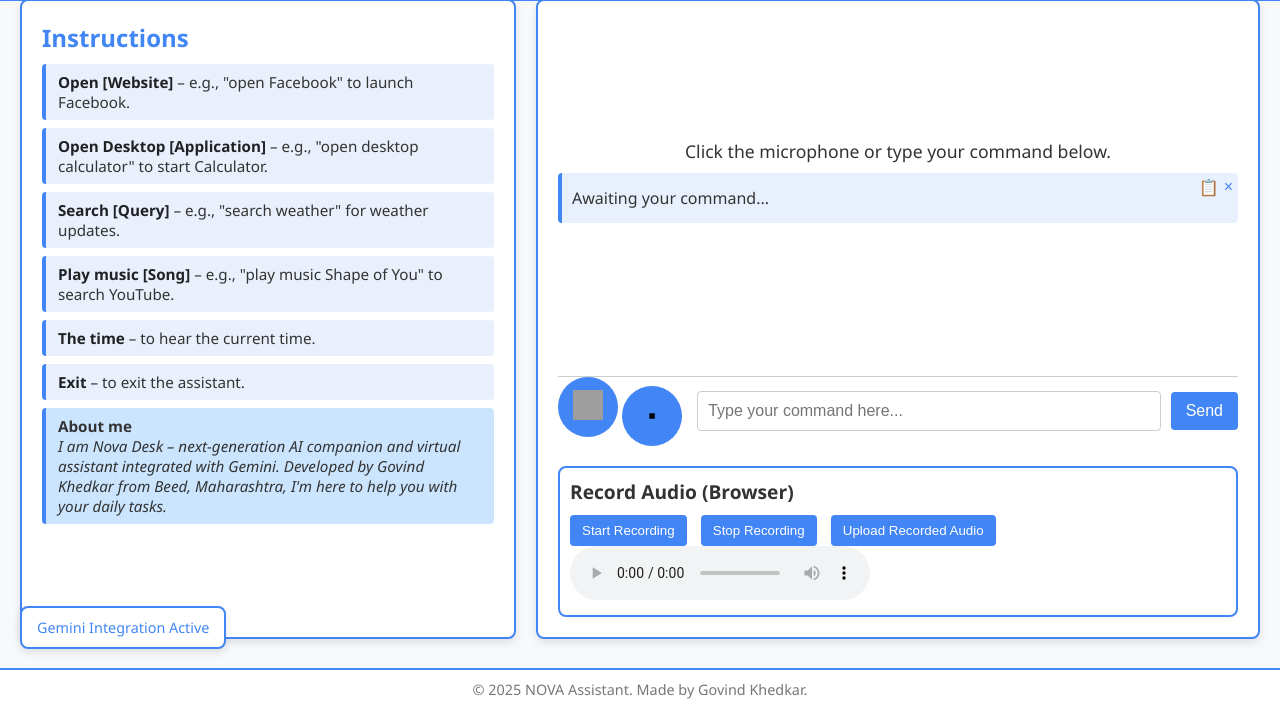
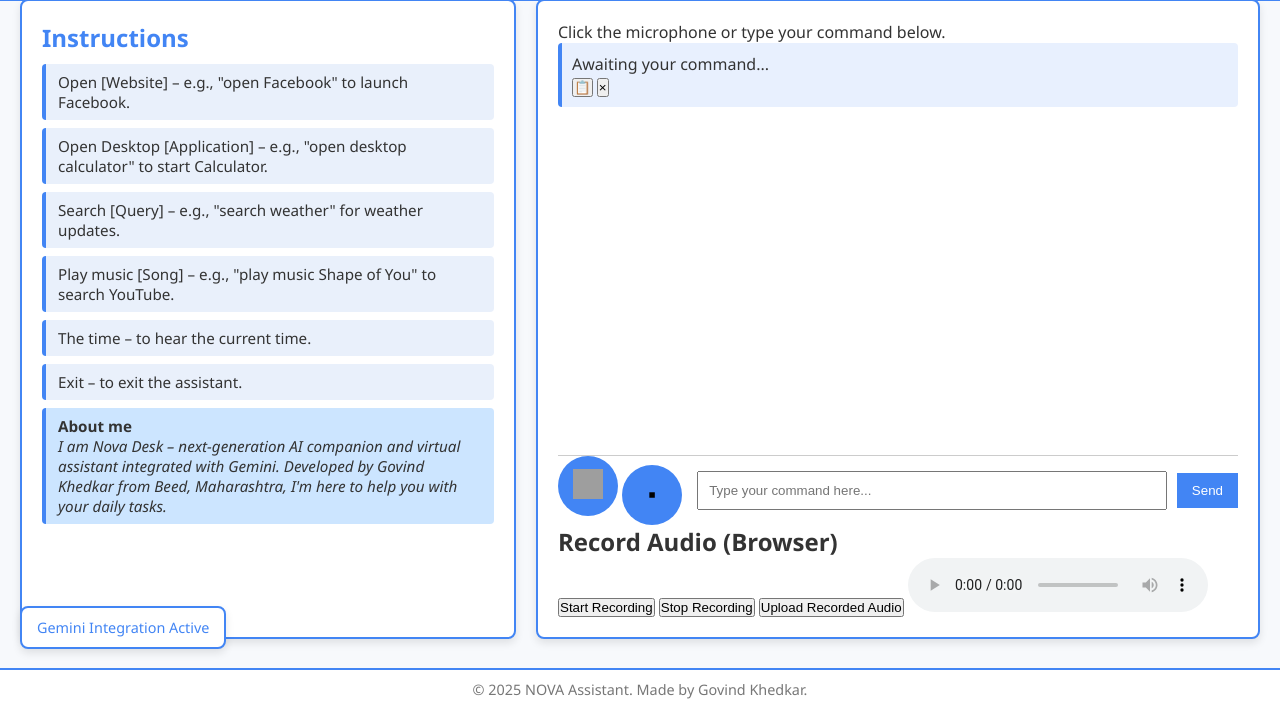
Before and after one commit to GovindTechie/novaAssistant, a Flask app: page / in a window 1280 px wide. Shown: the part 91-800 px from the top of the page. Run offline with Flask 2, Linux system fonts and the light colour scheme; grey boxes are pictures that could not be loaded.

Commit message:
Update styles.css

```diff
--- a/static/css/styles.css
+++ b/static/css/styles.css
@@ -62,7 +62,7 @@ footer {
    =============================== */
 #integrationPanel {
   position: fixed;
-  bottom: 60px; /* Positioned above the footer */
+  bottom: 60px;
   left: 20px;
   background: #fff;
   border: 2px solid #4285f4;
@@ -79,8 +79,8 @@ footer {
    =============================== */
 main {
   position: absolute;
-  top: 70px;  /* Below the header */
-  bottom: 50px; /* Above the footer */
+  top: 70px;
+  bottom: 50px;
   left: 0;
   right: 0;
   display: flex;
@@ -121,18 +121,12 @@ main {
   font-size: 0.95em;
 }
 
-/* Special styling for the "About me" item */
 .left-panel li.intro {
   background-color: #cce5ff;
 }
 
-.left-panel li span {
-  font-weight: bold;
-  color: #202124;
-}
-
 /* ===============================
-   Right Panel: Interaction Area
+   Right Panel
    =============================== */
 .right-panel {
   flex: 1;
@@ -146,25 +140,19 @@ main {
   box-shadow: 0 4px 8px rgba(0,0,0,0.1);
 }
 
-/* Top Section of Interaction Area */
+/* ===============================
+   Interaction Area
+   =============================== */
 .interaction-top {
   flex: 1;
-  position: relative;
   display: flex;
   flex-direction: column;
-  justify-content: center;
-  align-items: center;
   border-bottom: 1px solid #ccc;
   padding-bottom: 20px;
 }
 
-.interaction-top p {
-  font-size: 1.1em;
-  margin-bottom: 10px;
-}
-
 /* ===============================
-   Result Box Styling
+   RESULT BOX (ONLY CHANGE HERE)
    =============================== */
 .result-box {
   width: 100%;
@@ -174,6 +162,10 @@ main {
   border-radius: 4px;
   font-size: 1em;
   min-height: 50px;
+
+  max-height: 260px;   /* ✅ ADDED */
+  overflow-y: auto;    /* ✅ ADDED */
+
   position: relative;
   display: flex;
   flex-direction: column;
@@ -181,35 +173,12 @@ main {
   margin-bottom: 15px;
 }
 
-/* Fade-in effect for result text */
 #resultText {
   transition: opacity 0.5s ease;
 }
 
-/* Persistent result control buttons */
-.result-controls {
-  position: absolute;
-  top: 5px;
-  right: 5px;
-  display: flex;
-  gap: 5px;
-}
-
-.result-controls button {
-  background: none;
-  border: none;
-  cursor: pointer;
-  font-size: 1em;
-  color: #4285f4;
-  transition: transform 0.2s ease;
-}
-
-.result-controls button:hover {
-  transform: scale(1.1);
-}
-
 /* ===============================
-   Bottom Section of Interaction Area
+   Bottom Controls
    =============================== */
 .interaction-bottom {
   display: flex;
@@ -221,7 +190,6 @@ main {
   margin-right: 15px;
 }
 
-/* Styling for the Microphone and Stop Speech Buttons */
 .mic-button {
   background: #4285f4;
   border: none;
@@ -229,12 +197,6 @@ main {
   width: 60px;
   height: 60px;
   cursor: pointer;
-  transition: background 0.3s ease, transform 0.2s ease;
-}
-
-.mic-button:hover {
-  background: #3367d6;
-  transform: scale(1.05);
 }
 
 .mic-button img {
@@ -242,9 +204,6 @@ main {
   height: 30px;
 }
 
-/* ===============================
-   Manual Input Styling
-   =============================== */
 .manual-input {
   flex: 1;
   display: flex;
@@ -254,9 +213,6 @@ main {
 .manual-input input {
   padding: 10px;
   width: 100%;
-  border: 1px solid #ccc;
-  border-radius: 4px;
-  font-size: 1em;
 }
 
 .manual-input button {
@@ -264,64 +220,5 @@ main {
   background: #4285f4;
   color: #fff;
   border: none;
-  border-radius: 4px;
-  font-size: 1em;
   margin-left: 10px;
-  cursor: pointer;
-  transition: background 0.3s ease, transform 0.2s ease;
 }
-
-.manual-input button:hover {
-  background: #3367d6;
-  transform: scale(1.02);
-}
-
-/* ===============================
-   Responsive Design Adjustments
-   =============================== */
-@media (max-width: 600px) {
-  header h1 {
-    font-size: 1.5em;
-  }
-  header p {
-    font-size: 0.9em;
-  }
-  .left-panel, .right-panel {
-    padding: 15px;
-  }
-  .manual-input input {
-    padding: 8px;
-  }
-  .manual-input button {
-    padding: 8px 12px;
-    font-size: 0.9em;
-  }
-}
-
-/* ===============================
-   Styles for Browser-Based Audio Recording Section
-   =============================== */
-.audio-recording {
-  margin-top: 20px;
-  padding: 10px;
-  border: 2px solid #4285f4;
-  border-radius: 8px;
-  background: #fff;
-}
-.audio-recording h2 {
-  margin-bottom: 10px;
-  font-size: 1.2em;
-}
-.audio-recording button {
-  margin-right: 10px;
-  padding: 8px 12px;
-  background: #4285f4;
-  color: #fff;
-  border: none;
-  border-radius: 4px;
-  cursor: pointer;
-  transition: background 0.3s ease;
-}
-.audio-recording button:hover {
-  background: #3367d6;
-}
```
